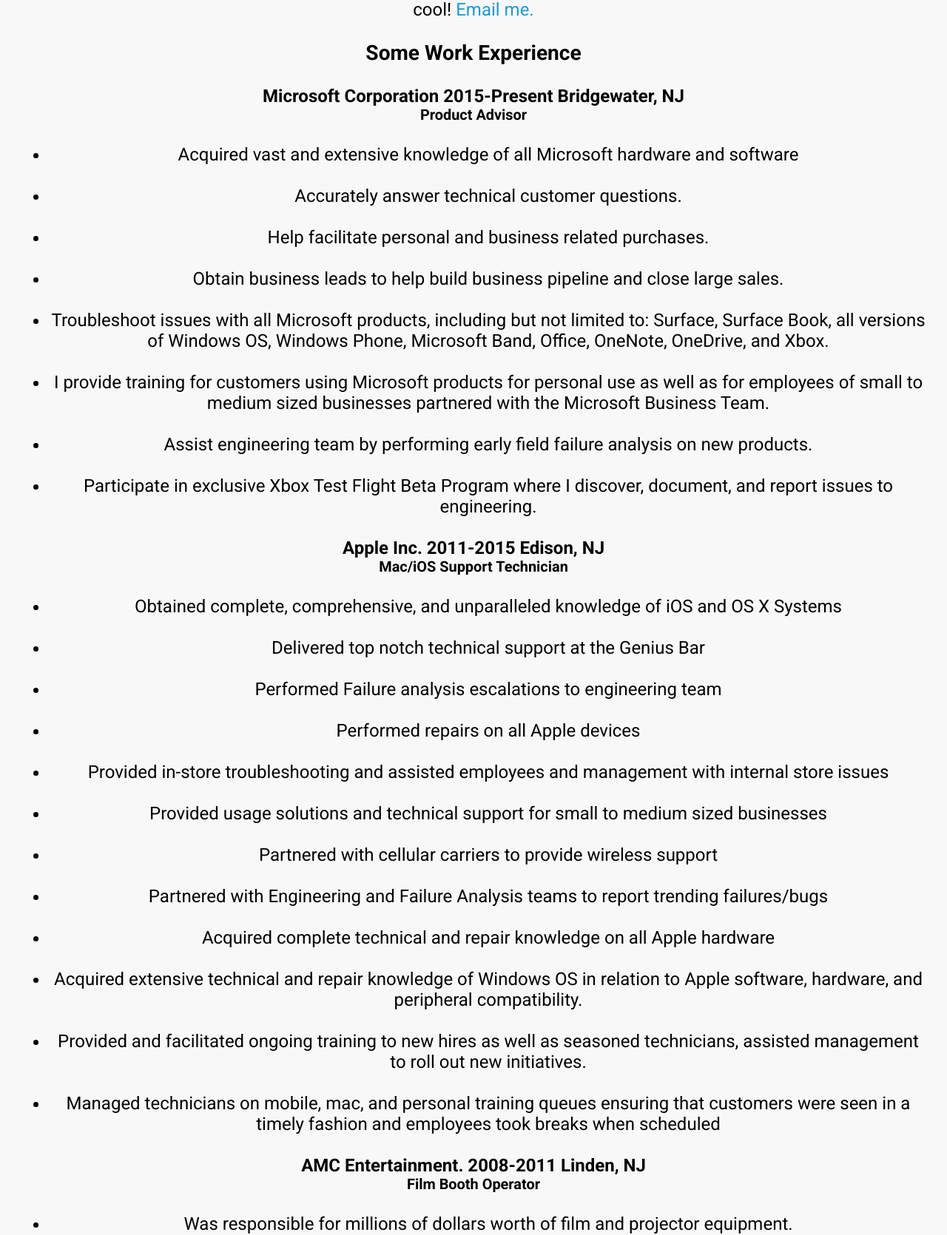
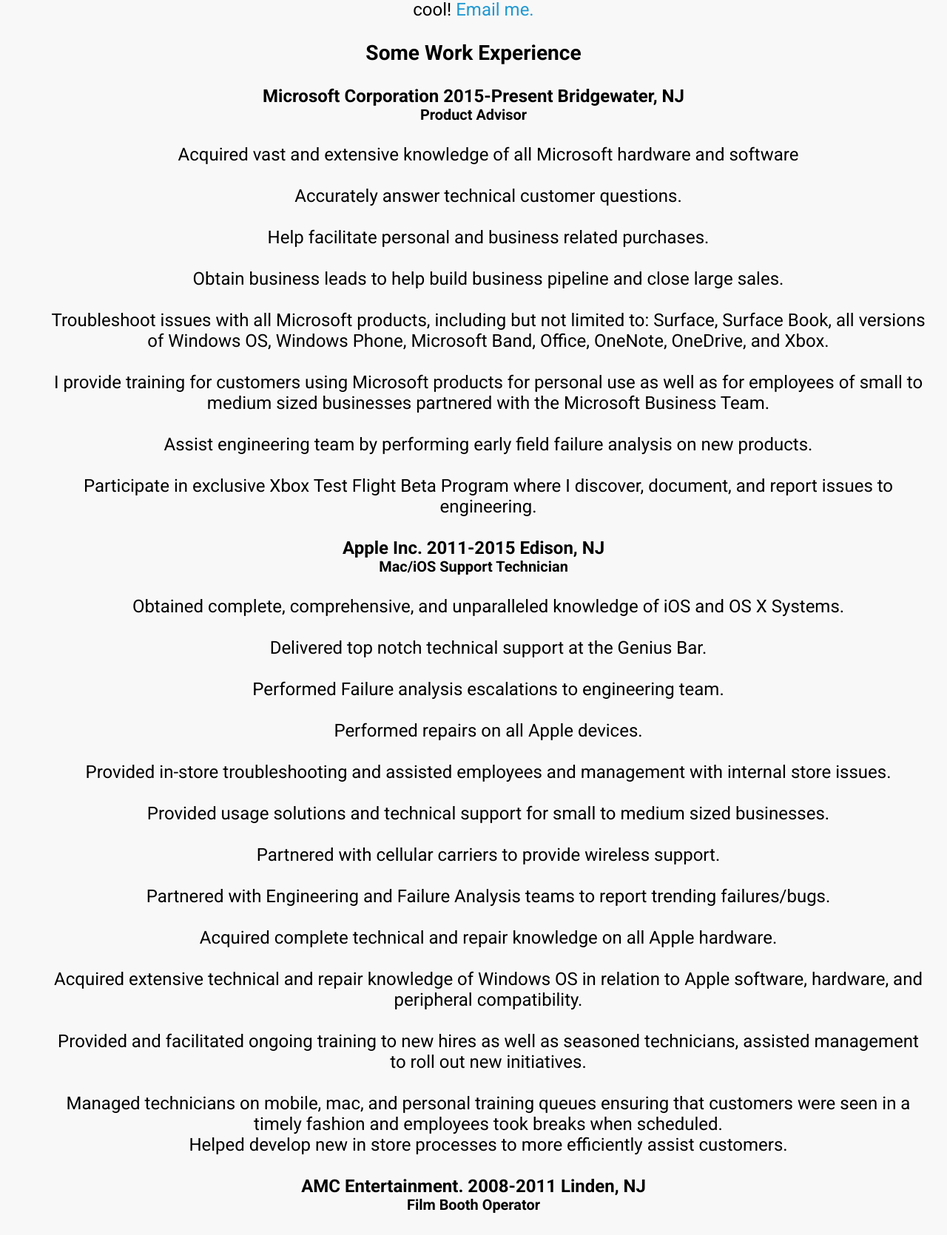
Before and after one commit to ceckenrode/portfolio, a PHP site: page / in a window 1280 px wide. Shown: the part 449-2119 px from the top of the page at 74% size. Run offline with PHP 8.4, Linux system fonts and the light colour scheme.

Commit message:
removed bullet points from all lists

```diff
--- a/index.html
+++ b/index.html
@@ -40,7 +40,7 @@
         <h4>Microsoft Corporation 2015-Present Bridgewater, NJ</h4>
         <h5>Product Advisor</h5>
         <br />
-        <ul>
+        <ul class="noBullets">
             <li>
                 Acquired vast and extensive knowledge of all Microsoft hardware and software
             </li>
@@ -75,40 +75,41 @@
         <h4>Apple Inc. 2011-2015 Edison, NJ</h4>
         <h5>Mac/iOS Support Technician</h5>
         <br />
-        <ul>
+        <ul class="noBullets">
             <li>
-                Obtained complete, comprehensive, and unparalleled knowledge of iOS and OS X Systems
+                Obtained complete, comprehensive, and unparalleled knowledge of iOS and OS X Systems.
             </li>
             <br />
             <li>
-                Delivered top notch technical support at the Genius Bar
+                Delivered top notch technical support at the Genius Bar.
             </li>
             <br />
             <li>
-                Performed Failure analysis escalations to engineering team
+                Performed Failure analysis escalations to engineering team.
             </li>
             <br />
             <li>
-                Performed repairs on all Apple devices</li>
-            <br />
-            <li>
-                Provided in-store troubleshooting and assisted employees and management with internal store issues
+                Performed repairs on all Apple devices.
             </li>
             <br />
             <li>
-                Provided usage solutions and technical support for small to medium sized businesses
+                Provided in-store troubleshooting and assisted employees and management with internal store issues.
             </li>
             <br />
             <li>
-                Partnered with cellular carriers to provide wireless support
+                Provided usage solutions and technical support for small to medium sized businesses.
             </li>
             <br />
             <li>
-                Partnered with Engineering and Failure Analysis teams to report trending failures/bugs
+                Partnered with cellular carriers to provide wireless support.
             </li>
             <br />
             <li>
-                Acquired complete technical and repair knowledge on all Apple hardware
+                Partnered with Engineering and Failure Analysis teams to report trending failures/bugs.
+            </li>
+            <br />
+            <li>
+                Acquired complete technical and repair knowledge on all Apple hardware.
             </li>
             <br />
             <li>
@@ -120,14 +121,17 @@
             </li>
             <br />
             <li>
-                Managed technicians on mobile, mac, and personal training queues ensuring that customers were seen in a timely fashion and employees took breaks when scheduled
+                Managed technicians on mobile, mac, and personal training queues ensuring that customers were seen in a timely fashion and employees took breaks when scheduled.
+            </li>
+            <li>
+                Helped develop new in store processes to more efficiently assist customers.
             </li>
         </ul>
         <br />
         <h4>AMC Entertainment. 2008-2011 Linden, NJ</h4>
         <h5>Film Booth Operator</h5>
         <br />
-        <ul>
+        <ul class="noBullets">
             <li>
                 Was responsible for millions of dollars worth of film and projector equipment.
             </li>
@@ -168,7 +172,7 @@
         <br />
         <h4>Some Personal Accomplishments</h4>
         <br />
-        <ul id="accomplishments">
+        <ul class="noBullets">
             <li>
                 Before starting Rutgers Coding Bootcamp, I learned an intermediate to advanced ammount of ruby programming and a moderate amount of HTML and CSS Programming. I also became well versed in several other languages including C, Java, and Objective-C.
             </li>
--- a/stylesheet.css
+++ b/stylesheet.css
@@ -1,10 +1,12 @@
 * {
   margin: 0;
 }
+
 html, body {
   background-color: #CCCCCC;
   height: 100%;
 }
+
 #header {
   background-color: #2098D1;
   color: #FFFFFF;
@@ -14,17 +16,26 @@
   padding-top: 1%;
   padding-bottom: 2%;
 }
+
 #subhead {
   margin-top: -2%;
 }
+
 #navli {
   padding-top: 1%;
 }
-#navli li, #follow li  {
+
+#navli li {
   display: inline;
   list-style-type: none;
   margin: 0;
 }
+
+#follow li, .noBullets {
+  list-style-type: none;
+  margin: 0;
+}
+
 #content {
   background-color: #F8F8F8;
   text-align: center;
@@ -39,17 +50,21 @@
 #content, #header, #footer {
   font-family: Roboto;
 }
+
 #content table {
   width: 96%;
 }
+
 #port {
   display: block;
   border-spacing: 50px;
   border-collapse: separate;
 }
+
 .blog {
   text-align: left;
 }
+
 #footer, #push {
   height: 4em; /* .push must be the same height as .footer */
 }
@@ -61,15 +76,18 @@
   padding: 5% 1% 23% 1%;
   max-height: 14%;
 }
+
 #prof {
   float: left;
 }
+
 #summary {
   width: 20%;
   height: 7%;
   float:left;
   margin-left: 1%;
 }
+
 #skills {
   width: 12%;
   height: 7%;
@@ -85,6 +103,7 @@
   clear: right;
   margin-left: 1%;
 }
+
 #contact {
   width: 12%;
   height: 7%;
@@ -92,9 +111,11 @@
   clear: right;
   margin-left: 3%;
 }
+
 #email {
   color: #2098D1;
 }
+
 a:link {
     text-decoration: none;
     color: #FFFFFF;
@@ -105,7 +126,7 @@
     color: #FFFFFF;
 }
 
-  a.current {
+a.current {
   text-decoration: none;
   color: #33363B;
 
@@ -114,6 +135,7 @@
 a:hover {
   color: #33363B;
 }
+
 #footer a:hover {
   color: #FFFFFF;
 }
```
